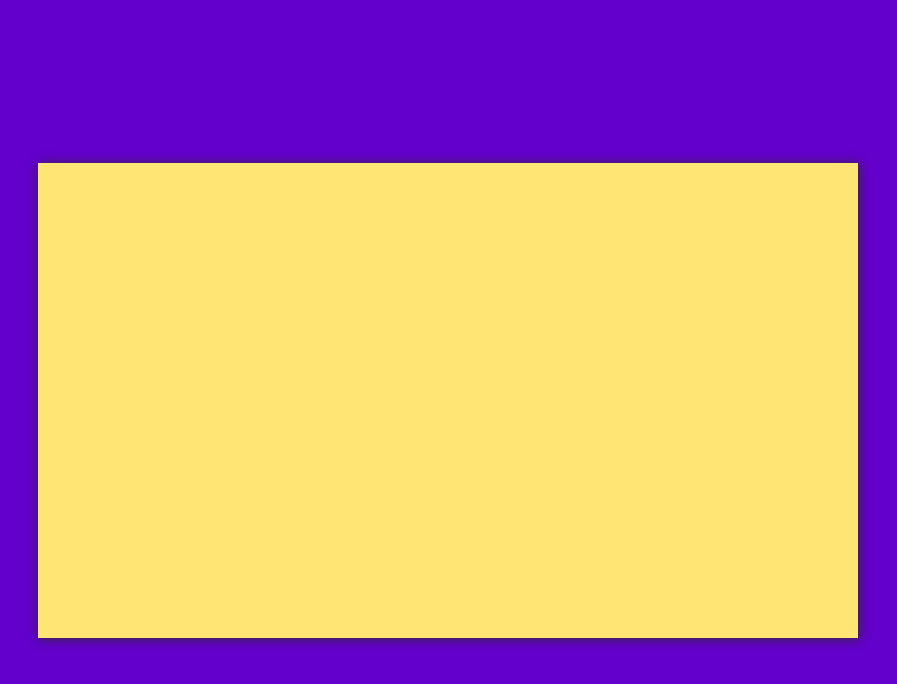
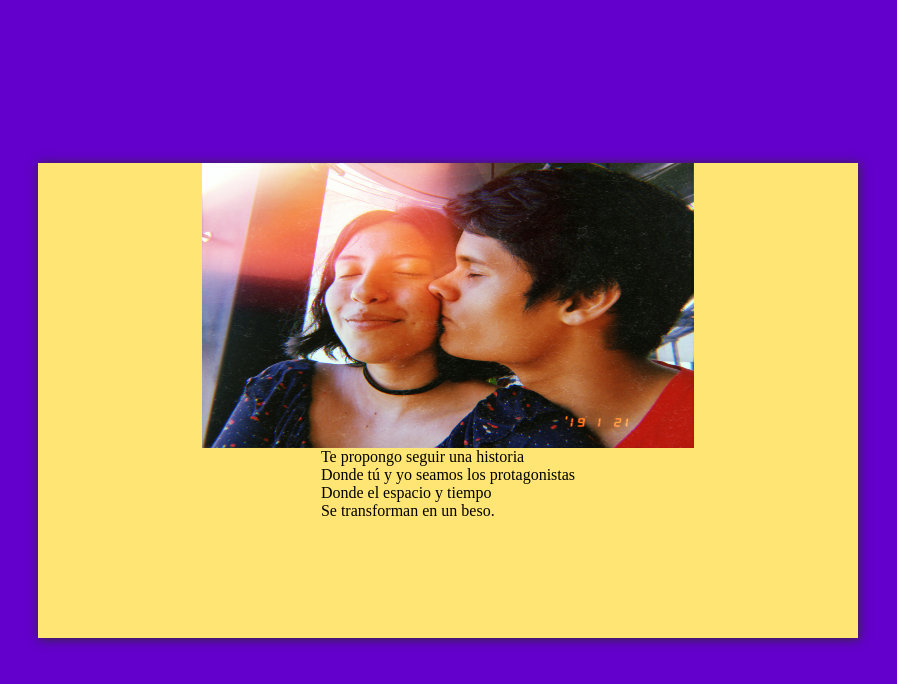
Before and after one commit to ShownaDev/Regalo-Valentina, a plain HTML site: page index.html in a window 1280 px wide. Both pictures are taken after a click on the link "Poema #18". Shown: the whole page, without its empty margins (192-1089 px from the left). Drawn offline with Linux system fonts and the light colour scheme.

```diff
--- a/app.js
+++ b/app.js
@@ -1,6 +1,7 @@
 const boton_desplegar = document.getElementById('display_panel');
 const panel = document.getElementById('panel_info');
 const heart = document.getElementById('heart_contain');
+const verso_p = document.getElementById('texto_verso');
 
 boton_desplegar.addEventListener('click', function(e){
     heart.style.display = 'none';
@@ -9,4 +10,84 @@ boton_desplegar.addEventListener('click', function(e){
     panel.style.display = 'flex';
     panel.style.animationName = 'desplegarPanel';
     panel.style.animationDuration = '500ms';
+
+    setInterval(function(){
+        llenarPanel();
+    }, 2000);
 });
+
+//Array fotos
+var array_fotos = [
+    'img/IMG-20190225-WA0099.jpg',
+    'img/IMG-20190630-WA0008.jpg',
+    'img/KUJICAM_2019-01-21-14-43-47_developed.jpg',
+    'img/KUJICAM_2019-01-27-19-04-04_developed.jpg',
+    'img/KUJICAM_2019-02-11-16-58-37_developed.jpg',
+    'img/KUJICAM_2019-03-03-13-54-07_developed.jpg',
+    'img/KUJICAM_2019-05-05-19-53-43_developed.jpg',
+    'img/KUJICAM_2019-05-31-19-35-47_developed.jpg',
+    'img/KUJICAM_2019-06-16-18-38-05_developed.jpg'
+];
+
+
+var array_frases = [
+
+    'En la distancia <br> Encontré una nueva forma de amarte <br> ' +
+    'Mi imaginación explotó en las cuatro paredes <br> Justo ahí, en un computador.',
+
+    'Te propongo seguir una historia<br> Donde tú y yo seamos los protagonistas <br>' +
+    'Donde el espacio y tiempo<br> Se transforman en un beso.',
+
+    'Te propongo buscar nuestro hogar<br> En incontables abrazos <br> Donde los problemas <br>' +
+    'Se convierten en fortaleza.',
+
+
+    'Te propongo que cada cambio<br> Nos haga maravillarnos ante la vida <br>' +
+    'Donde descubrimos que no somos perfectos <br> Solo somos reales y que ahí está la magia del amor.',
+
+    'Te propongo averiguar <br> Los secretos del universo <br> Donde podamos encontrarnos <br>' +
+    'Tú y yo.',
+
+    'Te propongo ser amigos,<br> Compañero, confidentes, <br> Donde seamos <br> Lo mejor que nos haya pasado.',
+
+    'Te propongo tener una historia <br> Real y nada más que real <br> Donde nos aceptemos <br>' +
+    'Tal y como somos.',
+
+    'Te propongo extrañarte <br> Cada vez que te tienes que ir <br> Y esperar <br>' +
+    'Hasta que vuelvas.',
+
+    'Te propongo quererte <br> Amarte y cuidarte <br> En cualquier situación <br> ' +
+    'Porque el amor no se trata de ser siempre color rosa <br> Sino de comprender los cambios que surgen' +
+    'Porque a veces son para bien.',
+
+];
+
+var array_temporal_fotos = [];
+
+var array_temporal_versos = [];
+
+function llenarPanel(){
+    verso_p.innerHTML = '';
+
+    var randomIndex = Math.floor((Math.random() * 9) + 1);
+
+    const fotoContainer = document.getElementById('foto');
+
+    fotoContainer.src = array_fotos[randomIndex - 1];
+
+    array_temporal_fotos.push(array_fotos[randomIndex - 1]);
+
+    //llenar versos
+
+    var randomIndexVersos = Math.floor((Math.random() * 9) + 1);
+
+    var estrofa = array_frases[randomIndexVersos - 1];
+
+    verso_p.innerHTML = estrofa;
+}
+
+//Eliminar elemento de un array
+function removeItemFromArr ( arr, item ) {
+    var i = arr.indexOf( item );
+    arr.splice( i, 1 );
+}
--- a/index.html
+++ b/index.html
@@ -16,7 +16,11 @@
         <a type="button" id="display_panel"><h2 class="title_click">Poema #18</h2></a>
 
         <div class="panel-container">
-            <div class="panel_info" id="panel_info"></div>
+            <div class="panel_info" id="panel_info">
+                <img src="" alt="" class="foto" id="foto">
+
+                <p id="texto_verso"></p>
+            </div>
         </div>
     </div>
 
--- a/style.css
+++ b/style.css
@@ -101,6 +101,13 @@ a{
     /*
     animation-name: desplegarPanel;
     animation-duration: 500ms;*/
+    flex-direction: column;
+    align-items: center;
+}
+
+.foto{
+    width: 60%;
+    height: 60%;
 }
 
 @keyframes desplegarPanel{
```
Also changed, not shown: img/IMG-20190225-WA0099.jpg (added), img/IMG-20190630-WA0008.jpg (added), img/KUJICAM_2019-01-21-14-43-47_developed.jpg (added), img/KUJICAM_2019-01-27-19-04-04_developed.jpg (added), img/KUJICAM_2019-02-11-16-58-37_developed.jpg (added), img/KUJICAM_2019-03-03-13-54-07_developed.jpg (added), img/KUJICAM_2019-06-16-18-38-05_developed.jpg (added), 3 other files.
